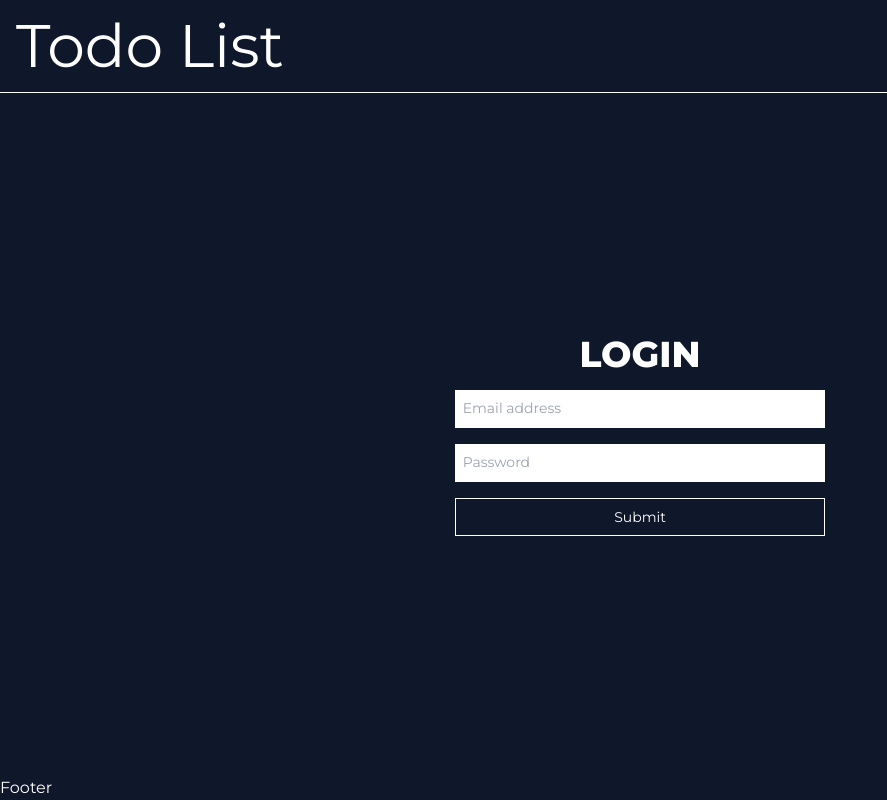
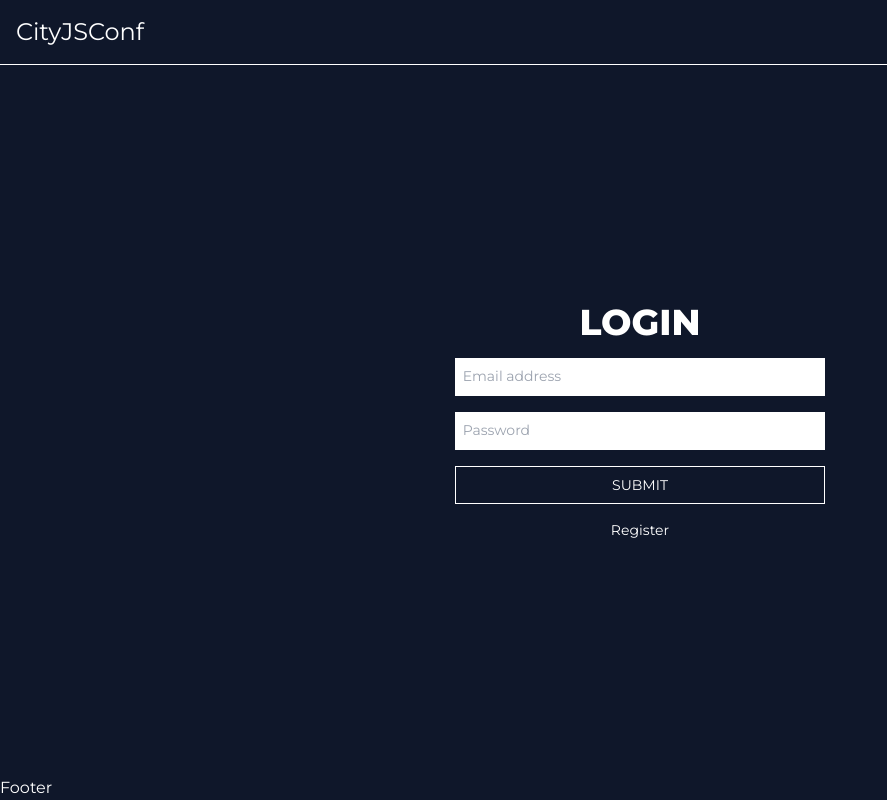
Before and after one commit to jdm79/cfp, a Next.js app: page / in a window 1280 px wide. Shown: the whole page, without its empty margins (0-887 px from the left). Built offline with nearby package versions, Linux system fonts and the light colour scheme.

Commit message:
add register/login to login page

```diff
--- a/components/Header.js
+++ b/components/Header.js
@@ -3,7 +3,7 @@
 export default function Header() {
   return (
     <div className='sticky top-0 w-full left-0 flex bg-inherit border-b border-solid border-white items-center justify-between p-4'>
-      <h1 className='text-3xl sm:text-6xl select-none'>Todo List</h1>
+      <h1 className='text-xl sm:text-2xl select-none'>CityJSConf</h1>
       <i className='fa-solid fa-user text-xl sm:text-3xl duration-300 hover:opacity-40 cursor-pointer'></i>
     </div>
   );
--- a/components/Login.js
+++ b/components/Login.js
@@ -1,22 +1,54 @@
-import React from "react";
+import React, { useState } from "react";
 
 export default function Login() {
+  const [email, setEmail] = useState("");
+  const [password, setPassword] = useState("");
+  const [errorMessage, setErrorMessage] = useState(null);
+  const [isLoggingIn, setIsLoggingIn] = useState(true);
+
+  function submitHandler() {
+    if (!email || !password) {
+      setErrorMessage("Please enter username and password");
+      return;
+    }
+  }
+
   return (
     <div className='flex-1 text-xs sm:text-sm flex flex-col justify-center items-center gap-2 sm:gap-4'>
-      <h1 className='font-extrabold text-2xl select-none sm:text-4xl'>LOGIN</h1>
+      <h1 className='font-extrabold text-2xl select-none sm:text-4xl uppercase'>
+        {isLoggingIn ? "Login" : "Register"}
+      </h1>
+      {errorMessage && (
+        <div className='w-full text-center border border-solid max-w-[40ch] border-rose-400 text-rose-400 py-2'>
+          {errorMessage}
+        </div>
+      )}
       <input
         type='text'
         placeholder='Email address'
+        value={email}
+        onChange={(e) => setEmail(e.target.value)}
         className='outline-none duration-300 border-b-2 border-solid border-white focus:border-cyan-300 text-slate-900 w-full p-2 max-w-[40ch]'
       />
       <input
         type='password'
         placeholder='Password'
+        value={password}
+        onChange={(e) => setPassword(e.target.value)}
         className='outline-none duration-300 border-b-2 border-solid border-white focus:border-cyan-300 text-slate-900 w-full p-2 max-w-[40ch]'
       />
-      <button className='w-full duration-300 relative after:absolute after:top-0 after:right-full after:bg-white after:z-10 after:w-full after:h-full overflow-hidden hover:after:translate-x-full after:duration-300 hover:text-slate-900 max-w-[40ch] border border-white border-solid py-2'>
-        <h2 className='relative z-20'>Submit</h2>
+      <button
+        onClick={submitHandler}
+        className='w-full duration-300 relative after:absolute after:top-0 after:right-full after:bg-white after:z-10 after:w-full after:h-full overflow-hidden hover:after:translate-x-full after:duration-300 hover:text-slate-900 max-w-[40ch] border border-white border-solid py-2'
+      >
+        <h2 className='relative z-20 uppercase'>Submit</h2>
       </button>
+      <h2
+        className='duration-300 hover:scale-110 cursor-pointer select-none'
+        onClick={() => setIsLoggingIn(!isLoggingIn)}
+      >
+        {!isLoggingIn ? "Login" : "Register"}
+      </h2>
     </div>
   );
 }
```
